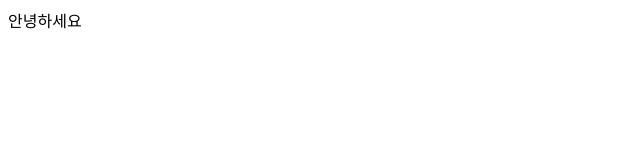
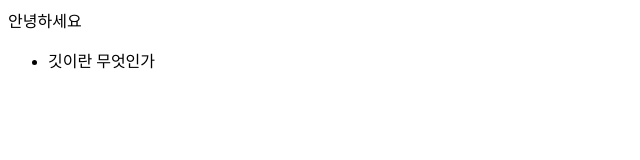
Before and after one commit to yun-74/open_git_yun, a plain HTML site: page index.html in a window 1280 px wide. Shown: the whole page, without its empty margins (0-640 px from the left). Drawn offline with Linux system fonts and the light colour scheme.

Commit message:
li - 1 추가

```diff
--- a/index.html
+++ b/index.html
@@ -4,7 +4,7 @@
 <body>
 안녕하세요
 	<ul>
-
+	 	<li>깃이란 무엇인가</li>
 	</ul>
 </body>
 </html>
```
